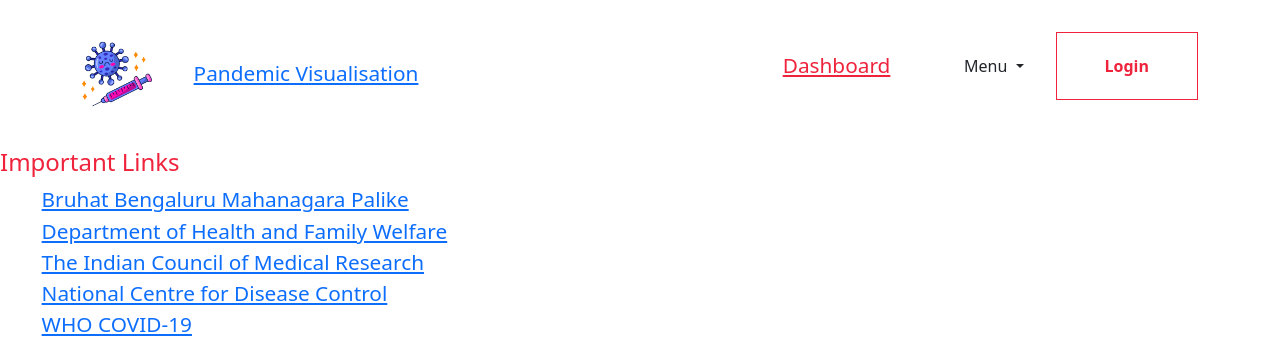
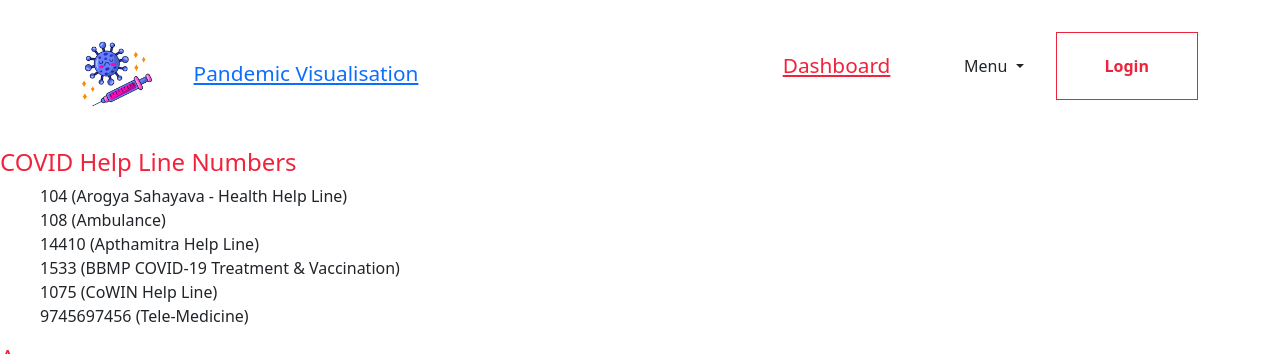
Before and after one commit to arvind1705/covid_vis, a Django app: page /links/ in a window 1280 px wide. Shown: the top 354 px of the page. Run offline with Django 3.2, Linux system fonts and the light colour scheme; some libraries are stand-ins or nearby versions.

Commit message:
Update links.html

```diff
--- a/covid_vis/core/templates/links.html
+++ b/covid_vis/core/templates/links.html
@@ -1,36 +1,15 @@
 {% extends "base.html" %} {% block content %}
-
-<h4>Important Links</h4>
-<ul class="d-flex flex-column align-content-start justify-content-start align-items-start" style="padding: initial;">
-    <li class="">
-        <a href=" https://bbmp.gov.in/ " title="Bruhat Bengaluru Mahanagara Palike" target="_blank">Bruhat Bengaluru Mahanagara Palike </a>
-    </li>
-
-    <li class="">
-        <a href=" https://karunadu.karnataka.gov.in/hfw/Pages/home.aspx " title="Department of Health and Family Welfare" target="_blank">Department of Health and Family Welfare </a>
-    </li>
-
-    <li class="">
-        <a href=" https://icmr.nic.in/ " title="The Indian Council of Medical Research" target="_blank">The Indian Council of Medical Research </a>
-    </li>
-
-    <li class="">
-        <a href=" https://ncdc.gov.in/ " title="National Centre for Disease Control" target="_blank">National Centre for Disease Control </a>
-    </li>
-
-    <li class="">
-        <a href=" https://www.who.int/emergencies/diseases/novel-coronavirus-2019 " title="WHO COVID-19" target="_blank">WHO COVID-19 </a>
-    </li>
-</ul>
 
 <h4>COVID Help Line Numbers</h4>
 <ul class="d-flex flex-column align-content-start justify-content-start align-items-start" style="padding: revert;">
+    <table>
     <li>104 (Arogya Sahayava - Health Help Line)</li>
     <li>108 (Ambulance)</li>
     <li class="">14410 (Apthamitra Help Line)</li>
     <li class="">1533 (BBMP COVID-19 Treatment &amp; Vaccination)</li>
     <li class="">1075 (CoWIN Help Line)</li>
     <li class="">9745697456 (Tele-Medicine)</li>
+    </table>
 </ul>
 
 <h4>Awareness</h4>
```
